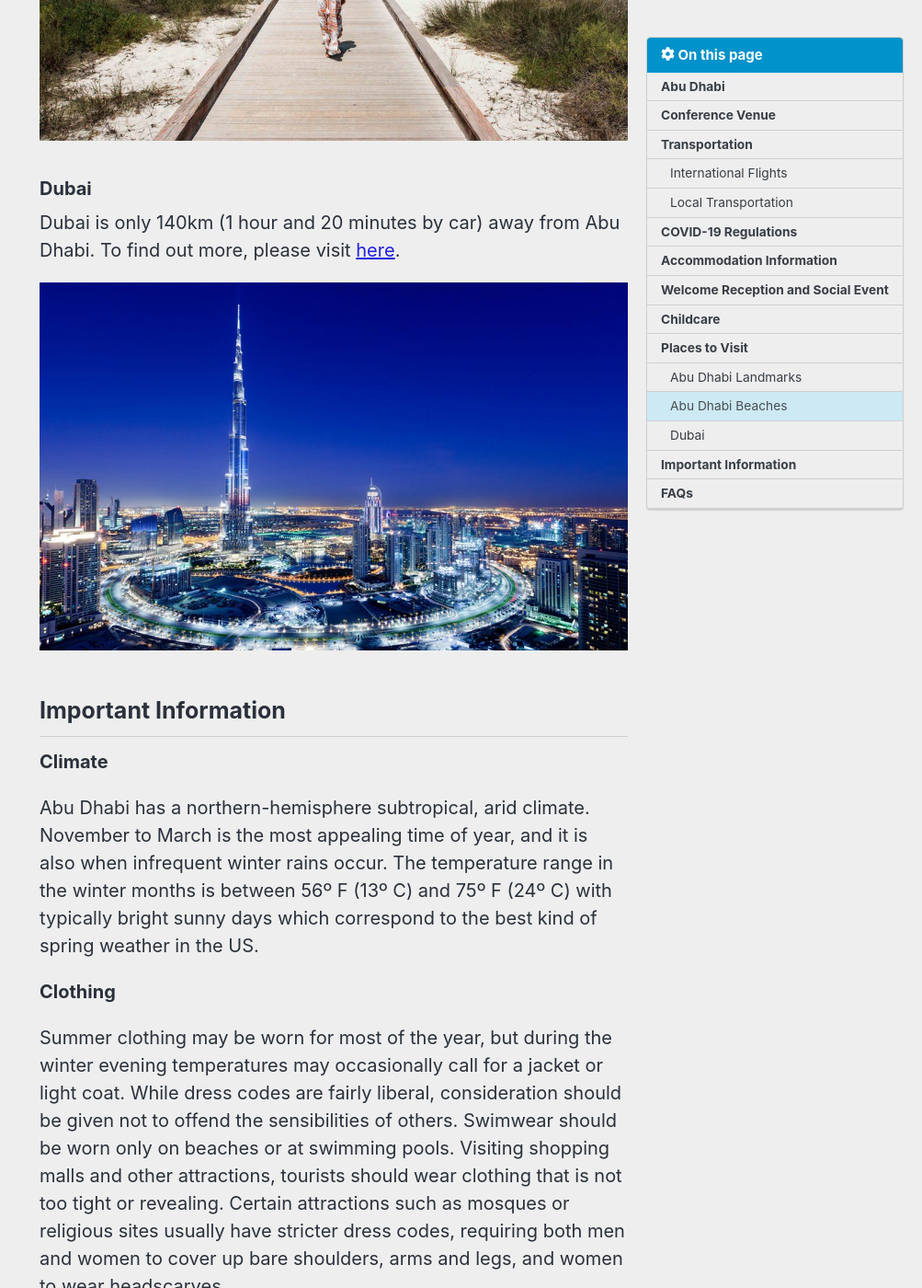
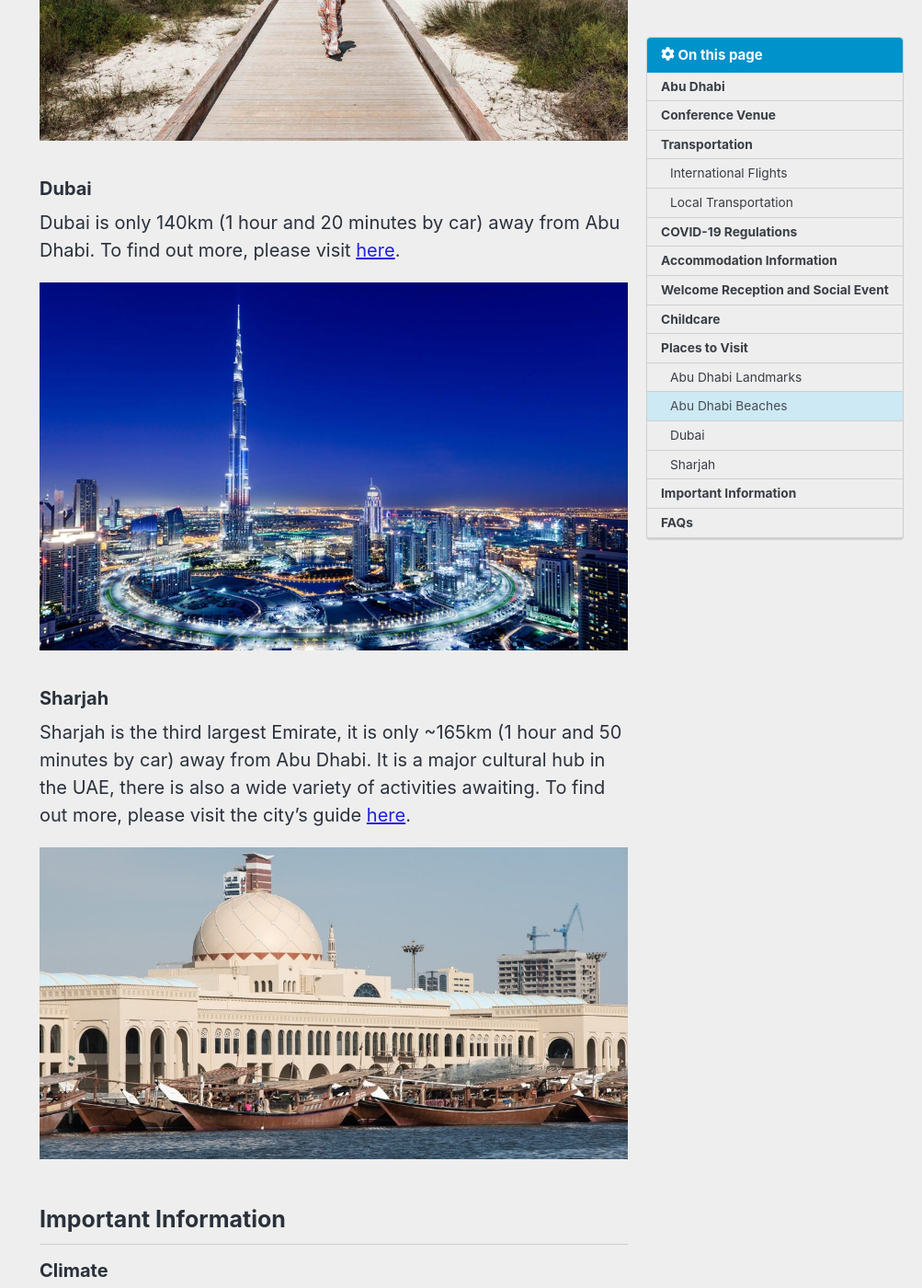
Before and after one commit to yxni98/EMNLP_2022, a Jekyll site: the page built from _pages/venue.md, in a window 1280 px wide and 1400 px high, scrolled down 10057 px. Shown: the whole window at 92% size, without its empty margins (277-1280 px from the left). Built offline with Jekyll 4.4.1, drawn with Linux system fonts in a browser that asks for light colours; cached includes are drawn as plain includes; nearby versions of some CDN libraries.

Commit message:
Add sharjah

```diff
--- a/_pages/venue.md
+++ b/_pages/venue.md
@@ -198,6 +198,14 @@ To find out more, please visit [here](https://www.visitdubai.com/).
 
 ![dubai]({{ site.baseurl }}/assets/images/abu_dhabi/burj-khalifa_01.jpeg)
 
+### Sharjah
+
+Sharjah is the third largest Emirate, it is only ~165km (1 hour and 50 minutes by car) away from Abu Dhabi.
+It is a major cultural hub in the UAE, there is also a wide variety of activities awaiting.
+To find out more, please visit the city's guide [here](https://www.visitsharjah.com/en/regions/sharjah-city/).
+
+![sharjah]({{ site.baseurl }}/assets/images/abu_dhabi/sharjah_01.jpg)
+
 ## Important Information
 
 **Climate**
```
Also changed, not shown: assets/images/abu_dhabi/sharjah_01.jpg (added).
